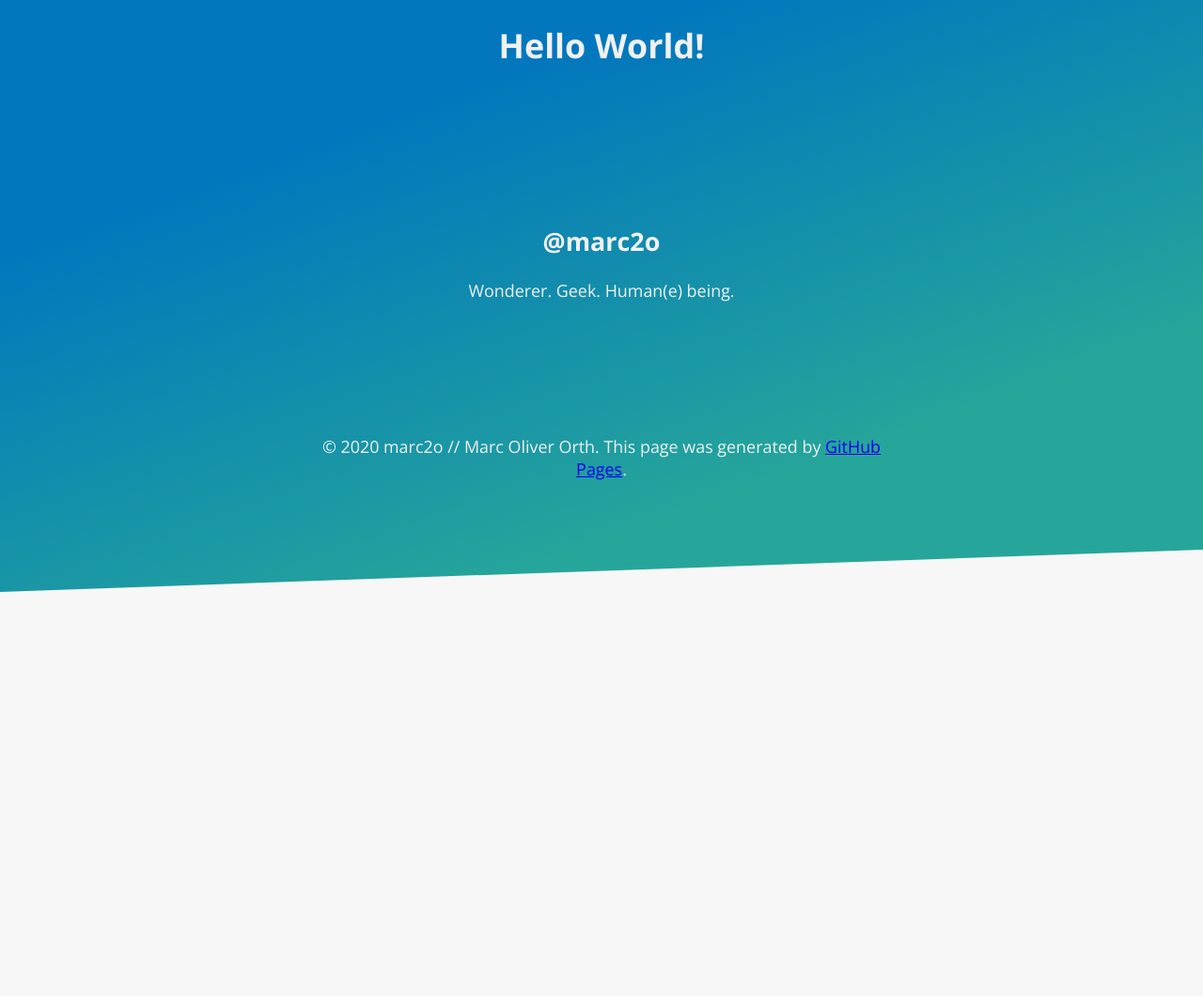
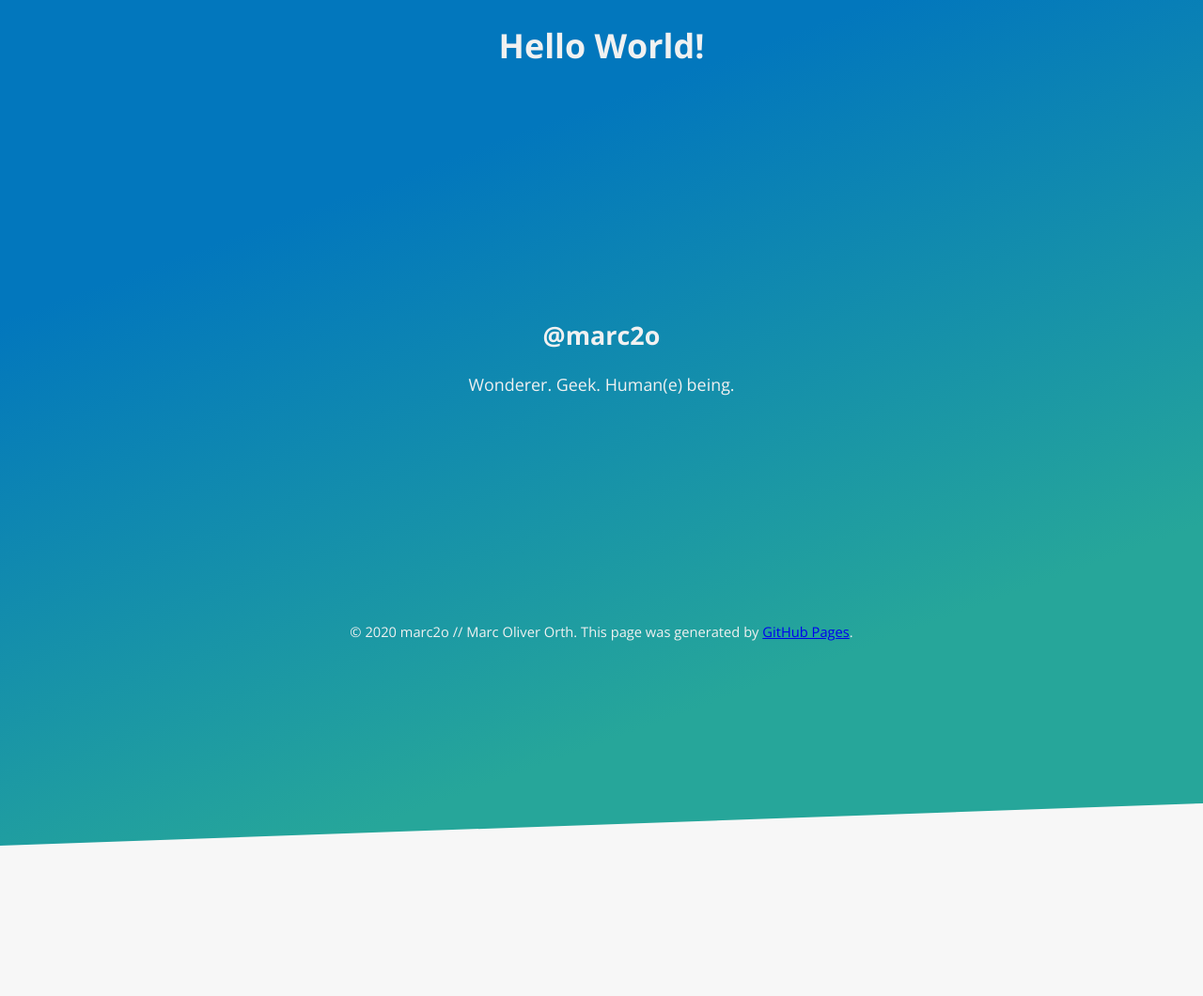
Before and after one commit to marc2o/marc2o.github.io, a Jekyll site: the page built from index.md, in a window 1280 px wide. Shown: the whole page at 94% size. Built offline with Jekyll 4.4.1, drawn with Linux system fonts in a browser that asks for light colours; the repository's description, which GitHub fills in, is left out.

Commit message:
Update index-styles.css

```diff
--- a/assets/css/index-styles.css
+++ b/assets/css/index-styles.css
@@ -15,7 +15,7 @@ body {
 main {
     margin: 0;
     overflow: hidden;
-    height: 70vh;
+    height: 100vh;
     display: flex;
     flex-flow: row wrap;
     justify-content: space-around;
@@ -39,9 +39,13 @@ main {
 
 article,
 footer {
-    max-width: 60ch;
+    max-width: 45rem;
     margin: 0 auto;
     padding: 0.5ch 2ch;
+}
+
+footer {
+    font-size: 82%;
 }
 
 header,
```
